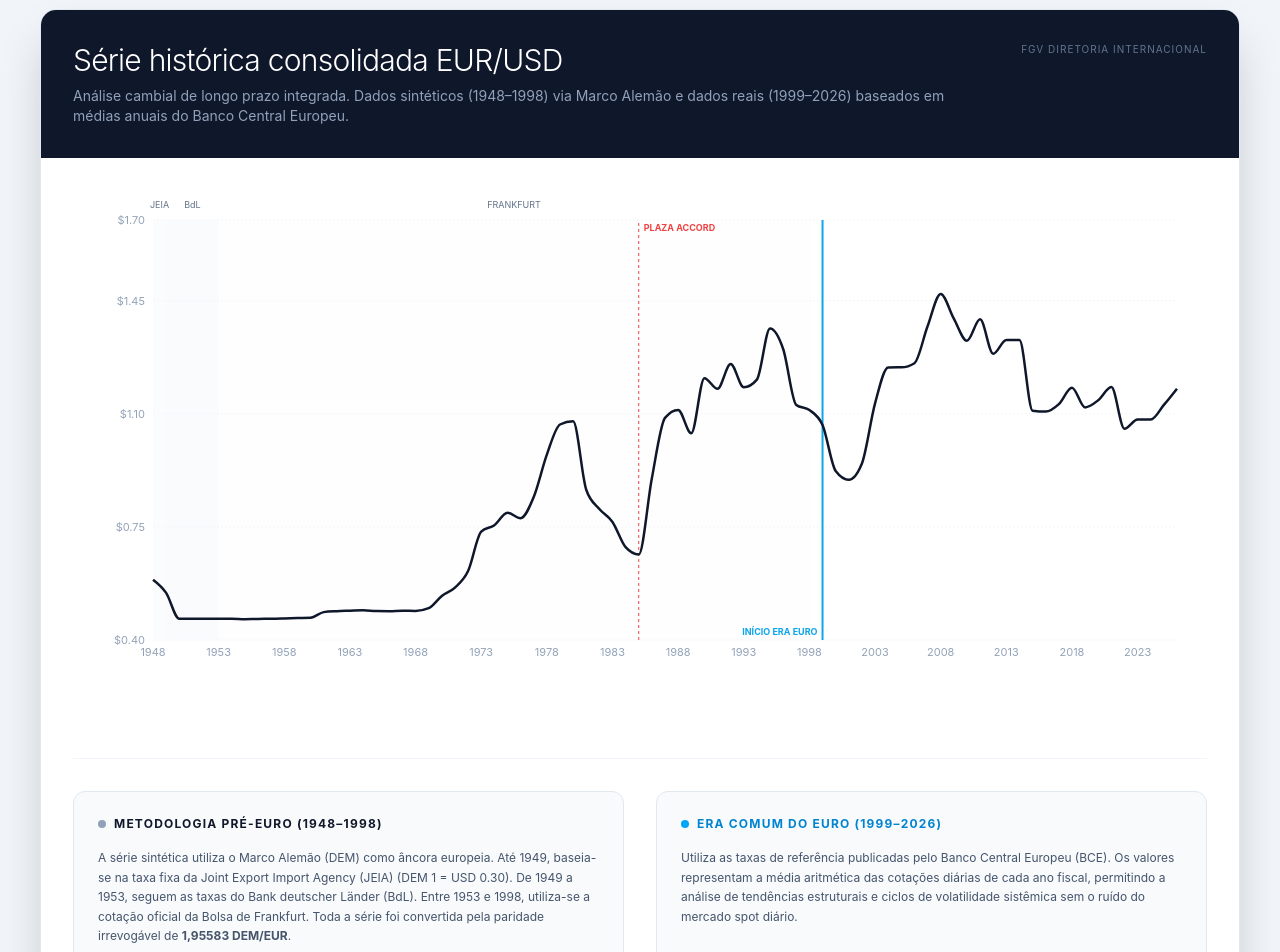
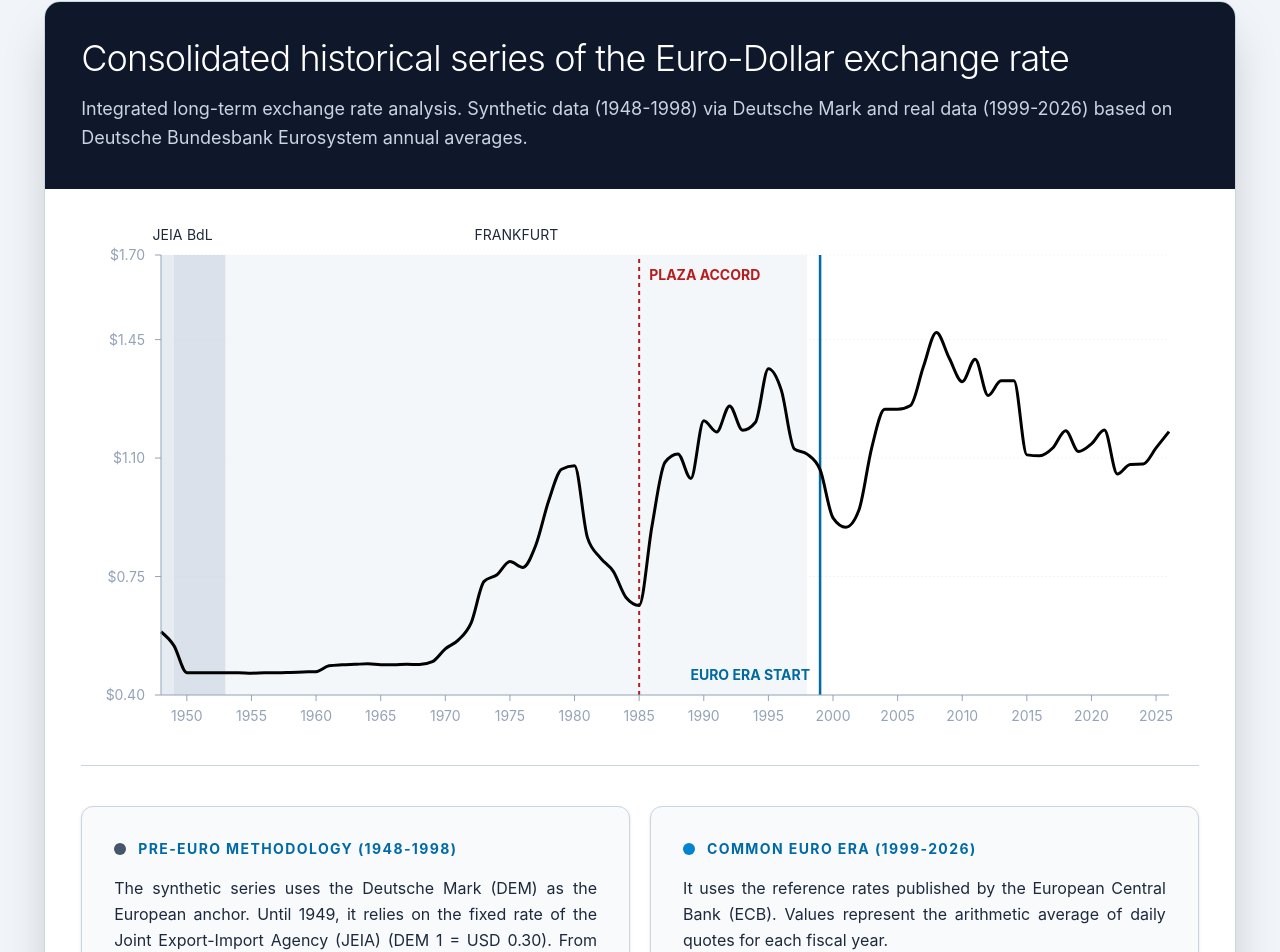
Before and after one commit to TFrankeM/EUR_USD_exchange_rate_analysis, a React (Vite) app: page / in a window 1280 px wide. Shown: the part 31-983 px from the top of the page. Built offline with nearby package versions, Linux system fonts and the light colour scheme.

Commit message:
Enhance page and chart layout

```diff
--- a/src/App.jsx
+++ b/src/App.jsx
@@ -1,4 +1,4 @@
-import React, { useMemo } from 'react';
+import React, { useMemo } from "react";
 import {
   LineChart,
   Line,
@@ -10,11 +10,12 @@ import {
   ReferenceLine,
   ReferenceArea,
   Label
-} from 'recharts';
+} from "recharts";
 
 const App = () => {
   const data = useMemo(() => {
-    // 1. Dados Históricos do Marco Alemão (DEM/USD)
+    // Deutsche mark (DEM/USD)
+    // Source: https://www.bundesbank.de/dynamic/action/en/statistics/time-series-databases/time-series-databases/759784/759784?listId=www_sdks_b01011_1
     const rawDataDEM = [
       { year: 1948, dem: 3.3333 }, { year: 1949, dem: 3.5833 }, { year: 1950, dem: 4.2000 },
       { year: 1951, dem: 4.2000 }, { year: 1952, dem: 4.2000 }, { year: 1953, dem: 4.2000 },
@@ -35,149 +36,156 @@ const App = () => {
       { year: 1996, dem: 1.5037 }, { year: 1997, dem: 1.7348 }, { year: 1998, dem: 1.7592 }
     ];
 
-    // Cálculo da série sintética (USD por EUR)
+    // Synthectic serie (USD per EUR)
     const demToEurParity = 1.95583;
     const synthetic = rawDataDEM.map(item => ({
       year: item.year,
-      rate: parseFloat((demToEurParity / item.dem).toFixed(5)),
-      type: 'Sintético (DEM/1.95583)'
+      rate: parseFloat((demToEurParity / item.dem).toFixed(4)),
+      type: "Synthetic (1.95583 / DEM-USD rate)"
     }));
 
-    // 2. Dados Reais da Era Euro (Médias Anuais fornecidas)
+    // Real data from Euro Era
+    // Source: https://www.macrotrends.net/2548/euro-dollar-exchange-rate-historical-chart
     const euroAverages = [
-      { year: 1999, rate: 1.0654 }, { year: 2000, rate: 0.9232 }, { year: 2001, rate: 0.8959 },
-      { year: 2002, rate: 0.9463 }, { year: 2003, rate: 1.1324 }, { year: 2004, rate: 1.2438 },
-      { year: 2005, rate: 1.2441 }, { year: 2006, rate: 1.2568 }, { year: 2007, rate: 1.3712 },
-      { year: 2008, rate: 1.4712 }, { year: 2009, rate: 1.3948 }, { year: 2010, rate: 1.3262 },
-      { year: 2011, rate: 1.3925 }, { year: 2012, rate: 1.2858 }, { year: 2013, rate: 1.3285 },
-      { year: 2014, rate: 1.3283 }, { year: 2015, rate: 1.1096 }, { year: 2016, rate: 1.1069 },
-      { year: 2017, rate: 1.1300 }, { year: 2018, rate: 1.1809 }, { year: 2019, rate: 1.1200 },
-      { year: 2020, rate: 1.1421 }, { year: 2021, rate: 1.1830 }, { year: 2022, rate: 1.0538 },
-      { year: 2023, rate: 1.0827 }, { year: 2024, rate: 1.0823 }, { year: 2025, rate: 1.1276 },
-      { year: 2026, rate: 1.1779 }
-    ].map(item => ({ ...item, type: 'Real (Média Anual BCE)' }));
+      { year: 1999, rate: 1.0658 }, { year: 2000, rate: 0.9236 }, { year: 2001, rate: 0.8956 },
+      { year: 2002, rate: 0.9456 }, { year: 2003, rate: 1.1312 }, { year: 2004, rate: 1.2439 },
+      { year: 2005, rate: 1.2441 }, { year: 2006, rate: 1.2556 }, { year: 2007, rate: 1.3705 },
+      { year: 2008, rate: 1.4708 }, { year: 2009, rate: 1.3948 }, { year: 2010, rate: 1.3257 },
+      { year: 2011, rate: 1.3920 }, { year: 2012, rate: 1.2848 }, { year: 2013, rate: 1.3281 },
+      { year: 2014, rate: 1.3285 }, { year: 2015, rate: 1.1095 }, { year: 2016, rate: 1.1069 },
+      { year: 2017, rate: 1.1297 }, { year: 2018, rate: 1.1810 }, { year: 2019, rate: 1.1195 },
+      { year: 2020, rate: 1.1422 }, { year: 2021, rate: 1.1827 }, { year: 2022, rate: 1.0530 },
+      { year: 2023, rate: 1.0813 }, { year: 2024, rate: 1.0824 }, { year: 2025, rate: 1.1300 },
+      { year: 2026, rate: 1.1780 }
+    ].map(item => ({ ...item, type: "Real (ECB annual average)" }));
 
     return [...synthetic, ...euroAverages];
   }, []);
+    // [variable]: recalculates the data only if variable changes.
+    // Since it's an empty array, it will only calculate once when the component mounts.
 
   const CustomTooltip = ({ active, payload, label }) => {
     if (active && payload && payload.length) {
       return (
-        <div className="bg-white p-4 border border-slate-200 shadow-xl rounded-lg">
-          <p className="font-bold text-slate-800 text-sm">{`Ano fiscal: ${label}`}</p>
-          <div className="h-px bg-slate-100 my-2" />
-          <p className="text-blue-800 font-semibold">{`Taxa: ${payload[0].value.toFixed(4)} EUR/USD`}</p>
-          <p className="text-slate-400 text-[10px] mt-1 italic">{payload[0].payload.type}</p>
+        <div className="bg-white p-5 border border-slate-300 shadow-xl rounded-lg">
+          <p className="font-bold text-slate-900 text-base">{`Fiscal year: ${label}`}</p>
+          <div className="h-px bg-slate-200 my-2" />
+          <p className="text-blue-900 font-bold text-base">{`Rate: ${payload[0].value.toFixed(4)} EUR/USD`}</p>
+          <p className="text-slate-600 text-xs mt-1 italic">{payload[0].payload.type}</p>
         </div>
       );
     }
     return null;
   };
 
+  const startYear = 1950;
+  const endYear = 2025;
+  const yearsTicks = [];
+  for (let year = startYear; year <= endYear; year += 5) {
+      yearsTicks.push(year);
+  }
+
   return (
-    <div className="min-h-screen bg-slate-100 p-4 md:p-10 font-sans text-slate-900 leading-normal">
-      <div className="max-w-7xl mx-auto bg-white rounded-2xl shadow-2xl border border-slate-200 overflow-hidden">
+    <div className="min-h-screen bg-slate-100 p-4 md:p-8 font-sans text-slate-900 leading-normal flex justify-center">
+      <div className="w-full max-w-[98%] bg-white rounded-2xl shadow-2xl border border-slate-300 overflow-hidden">
 
-        <header className="bg-slate-900 p-8 text-white">
-          <div className="flex justify-between items-start">
+        <header className="bg-slate-900 p-9 text-white">
+          <div className="flex items-start">
             <div>
-              <h1 className="text-3xl font-light tracking-tight mb-2">
-                Série histórica consolidada EUR/USD
+              <h1 className="text-3xl md:text-4xl font-light tracking-tight mb-4">
+                Consolidated historical series of the Euro-Dollar exchange rate
               </h1>
-              <p className="text-slate-400 text-sm max-w-4xl">
-                Análise cambial de longo prazo integrada. Dados sintéticos (1948–1998) via Marco Alemão
-                e dados reais (1999–2026) baseados em médias anuais do Banco Central Europeu.
+              <p className="text-slate-300 text-base md:text-lg max-w-full leading-relaxed">
+                Integrated long-term exchange rate analysis. Synthetic data (1948-1998) via Deutsche Mark and
+                real data (1999-2026) based on Deutsche Bundesbank Eurosystem annual averages.
               </p>
             </div>
-
-            <div className="text-right text-[10px] text-slate-500 uppercase tracking-widest">
-              {/*Confidencial • */}FGV Diretoria Internacional
-            </div>
-
           </div>
         </header>
 
-        <div className="p-8">
+        <div className="p-8 md:p-9">
           <div className="h-[520px] w-full">
             <ResponsiveContainer width="100%" height="100%">
-              <LineChart data={data} margin={{ top: 30, right: 30, left: 20, bottom: 40 }}>
+              <LineChart data={data} margin={{ top: 30, right: 30, left: 20, bottom: 20 }}>
                 <CartesianGrid strokeDasharray="2 2" vertical={false} stroke="#f1f5f9" />
                 <XAxis
                   dataKey="year"
                   stroke="#94a3b8"
-                  fontSize={11}
-                  tickLine={false}
-                  axisLine={false}
-                  interval={4}
+                  ticks={yearsTicks}
+                  tickMargin={10}
+                  fontSize={14}
+                  tickLine={true}
+                  axisLine={true}
                 />
                 <YAxis
                   stroke="#94a3b8"
-                  fontSize={11}
-                  tickLine={false}
-                  axisLine={false}
+                  fontSize={14}
+                  tickMargin={10}
+                  tickLine={true}
+                  axisLine={true}
                   domain={[0.4, 1.7]}
                   tickFormatter={(val) => `$${val.toFixed(2)}`}
                 />
                 <Tooltip content={<CustomTooltip />} />
 
-                {/* Áreas Metodológicas */}
-                <ReferenceArea x1={1948} x2={1949} fill="#f8fafc" fillOpacity={0.6}>
-                  <Label value="JEIA" position="top" fill="#64748b" fontSize={9} offset={12} />
+                {/* Methodological areas */}
+                <ReferenceArea x1={1948} x2={1949} fill="#e2e8f0" fillOpacity={0.8}>
+                  <Label value="JEIA" position="top" fill="#1e293b" fontSize={14} offset={15} />
                 </ReferenceArea>
-                <ReferenceArea x1={1949} x2={1953} fill="#f1f5f9" fillOpacity={0.4}>
-                  <Label value="BdL" position="top" fill="#64748b" fontSize={9} offset={12} />
+                <ReferenceArea x1={1949} x2={1953} fill="#cbd5e1" fillOpacity={0.7}>
+                  <Label value="BdL" position="top" fill="#1e293b" fontSize={14} offset={15} />
                 </ReferenceArea>
-                <ReferenceArea x1={1953} x2={1998} fill="#f8fafc" fillOpacity={0.2}>
-                   <Label value="FRANKFURT" position="top" fill="#64748b" fontSize={9} offset={12} />
+                <ReferenceArea x1={1953} x2={1998} fill="#f1f5f9" fillOpacity={0.8}>
+                   <Label value="FRANKFURT" position="top" fill="#1e293b" fontSize={14} offset={15} />
                 </ReferenceArea>
 
-                {/* Marcos Temporais */}
-                <ReferenceLine x={1985} stroke="#ef4444" strokeDasharray="3 3">
-                  <Label value="PLAZA ACCORD" position="insideTopLeft" fill="#ef4444" fontSize={9} fontWeight="bold" />
+                {/* Temporal frameworks */}
+                <ReferenceLine x={1985} stroke="#b91c1c" strokeDasharray="4 4" strokeWidth={2}>
+                  <Label value="PLAZA ACCORD" position="insideTopLeft" fill="#b91c1c" fontSize={14} fontWeight="bold" dx={5} dy={10}/>
                 </ReferenceLine>
 
-                <ReferenceLine x={1999} stroke="#0ea5e9" strokeWidth={2}>
-                  <Label value="INÍCIO ERA EURO" position="insideBottomRight" fill="#0ea5e9" fontSize={9} fontWeight="bold" dy={0} />
+                <ReferenceLine x={1999} stroke="#0369a1" strokeWidth={2.5}>
+                  <Label value="EURO ERA START" position="insideBottomRight" fill="#0369a1" fontSize={14} fontWeight="bold" dx={-5} dy={-10}  />
                 </ReferenceLine>
 
                 <Line
                   type="monotone"
                   dataKey="rate"
-                  stroke="#0f172a"
-                  strokeWidth={2.5}
+                  stroke="#000000"
+                  strokeWidth={3}
                   dot={false}
-                  activeDot={{ r: 5, strokeWidth: 0, fill: '#3b82f6' }}
+                  activeDot={{ r: 5, strokeWidth: 0, fill: "#2563eb" }}
                 />
               </LineChart>
             </ResponsiveContainer>
           </div>
 
-          <div className="grid grid-cols-1 md:grid-cols-2 gap-8 mt-12 border-t border-slate-100 pt-8 text-sm">
-            <div className="space-y-4 bg-slate-50 p-6 rounded-xl border border-slate-200">
-              <h3 className="text-xs font-bold text-slate-900 uppercase tracking-widest flex items-center gap-2">
-                <span className="w-2 h-2 bg-slate-400 rounded-full"></span>
-                Metodologia Pré-Euro (1948–1998)
+          <div className="grid grid-cols-1 md:grid-cols-2 gap-5 mt-5 border-t border-slate-300 pt-10 text-base">
+            <div className="space-y-4 bg-slate-50 p-8 rounded-xl border border-slate-300 shadow-sm">
+              <h3 className="text-sm font-bold text-sky-700 uppercase tracking-widest flex items-center gap-3">
+                <span className="w-3 h-3 bg-slate-600 rounded-full"></span>
+                Pre-Euro methodology (1948-1998)
               </h3>
-              <p className="text-slate-600 text-xs leading-relaxed">
-                A série sintética utiliza o Marco Alemão (DEM) como âncora europeia. Até 1949, baseia-se na taxa fixa da Joint Export Import Agency (JEIA) (DEM 1 = USD 0.30). De 1949 a 1953, seguem as taxas do Bank deutscher Länder (BdL). Entre 1953 e 1998, utiliza-se a cotação oficial da Bolsa de Frankfurt. Toda a série foi convertida pela paridade irrevogável de <strong>1,95583 DEM/EUR</strong>.
+              <p className="text-slate-800 text-sm md:text-base leading-relaxed text-justify">
+                The synthetic series uses the Deutsche Mark (DEM) as the European anchor. Until 1949, it relies on the fixed rate of the Joint Export-Import Agency (JEIA) (DEM 1 = USD 0.30). From 1949 to 1953, it follows the Bank deutscher Länder (BdL) rates. Between 1953 and 1998, the official Frankfurt Stock Exchange quotation is used. The entire series was converted using the irrevocable parity of <strong>1.95583 DEM/EUR</strong>.
               </p>
             </div>
 
-            <div className="space-y-4 bg-slate-50 p-6 rounded-xl border border-slate-200">
-              <h3 className="text-xs font-bold text-sky-600 uppercase tracking-widest flex items-center gap-2">
-                <span className="w-2 h-2 bg-sky-500 rounded-full"></span>
-                Era Comum do Euro (1999–2026)
+            <div className="space-y-4 bg-slate-50 p-8 rounded-xl border border-slate-300 shadow-sm">
+              <h3 className="text-sm font-bold text-sky-700 uppercase tracking-widest flex items-center gap-3">
+                <span className="w-3 h-3 bg-sky-600 rounded-full"></span>
+                Common Euro era (1999-2026)
               </h3>
-              <p className="text-slate-600 text-xs leading-relaxed">
-                Utiliza as taxas de referência publicadas pelo Banco Central Europeu (BCE). Os valores representam a média aritmética das cotações diárias de cada ano fiscal, permitindo a análise de tendências estruturais e ciclos de volatilidade sistêmica sem o ruído do mercado spot diário.
+              <p className="text-slate-800 text-sm md:text-base leading-relaxed text-justify">
+                It uses the reference rates published by the European Central Bank (ECB). Values represent the arithmetic average of daily quotes for each fiscal year.
               </p>
             </div>
           </div>
         </div>
 
-        <footer className="bg-slate-50 p-6 text-center border-t border-slate-100">
-          <p className="text-[10px] text-slate-400 font-medium uppercase tracking-widest">
-            Série Consolidada • Atualizado em 26 de fevereiro de 2026 • Fonte: Bundesbank / BCE
+        <footer className="bg-slate-100 p-8 text-center border-t border-slate-100">
+          <p className="text-xs text-slate-400 font-medium uppercase tracking-widest">
+            Updated February 26, 2026 • Sources: Deutsche Bundesbank & European Central Bank
           </p>
         </footer>
       </div>
```
